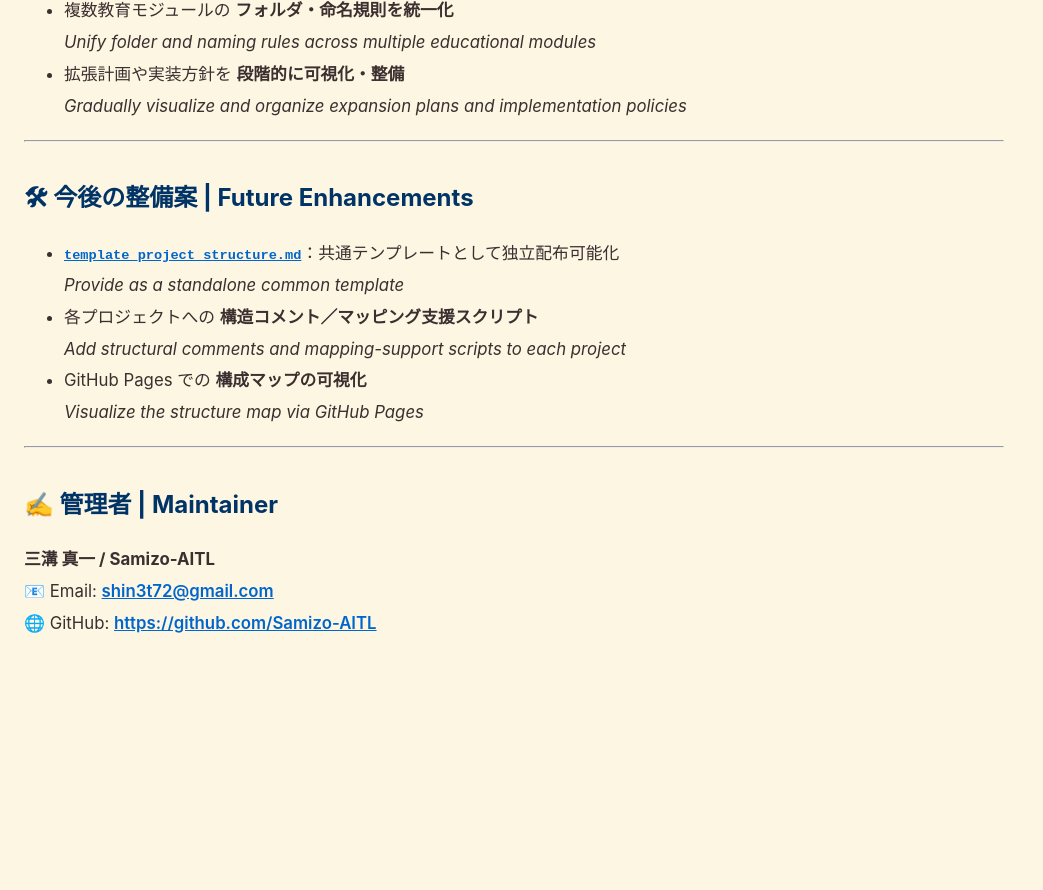
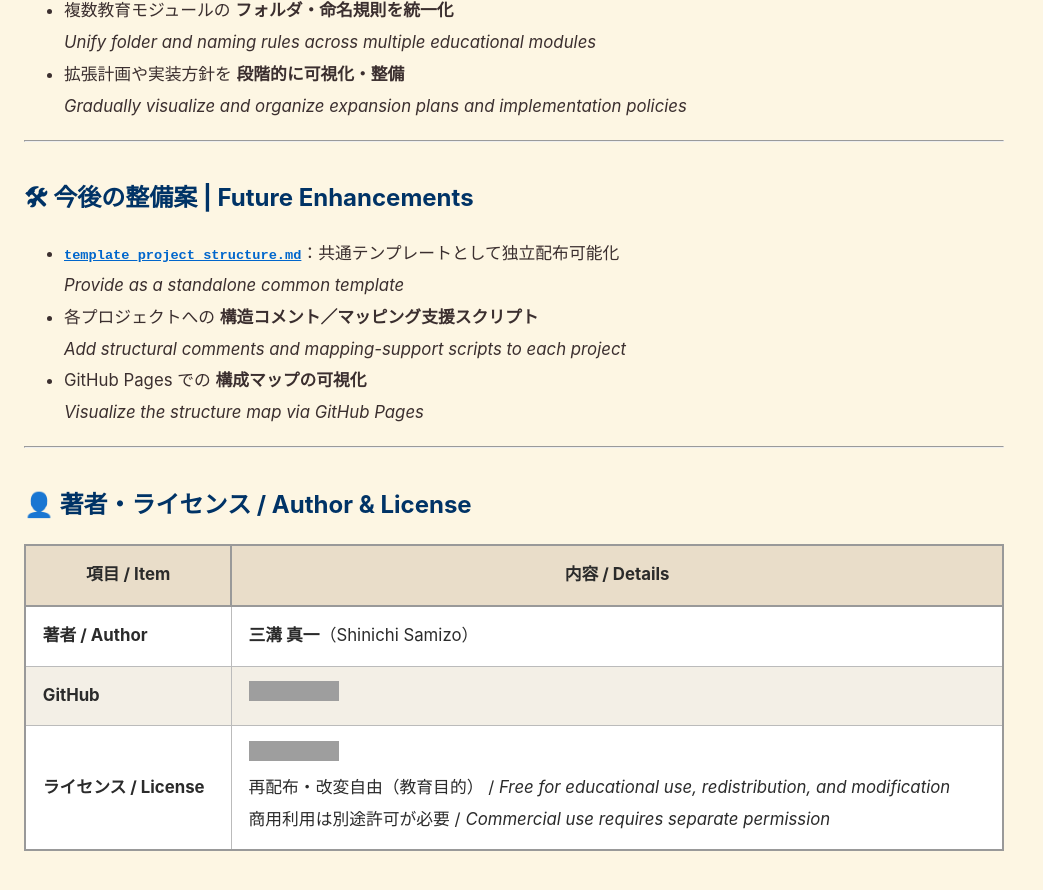
Before and after one commit to Samizo-AITL/SamizoGPT, a Jekyll site: the page built from Project Design Hub/index.md, in a window 1280 px wide and 900 px high, scrolled down 1142 px. Shown: the top 890 px of the window, without its empty margins (0-1043 px from the left). Built offline with Jekyll 4.4.1, drawn with Linux system fonts in a browser that asks for light colours; before the commit the page ends 1831 px from its top, so only the background shows below that; grey boxes are pictures that could not be loaded.

Commit message:
Update index.md

```diff
--- a/Project Design Hub/index.md
+++ b/Project Design Hub/index.md
@@ -52,7 +52,10 @@ title: Project Design Hub
 
 ---
 
-## ✍ 管理者 | Maintainer
-**三溝 真一 / Samizo-AITL**
-📧 Email: [shin3t72@gmail.com](mailto:shin3t72@gmail.com)
-🌐 GitHub: [https://github.com/Samizo-AITL](https://github.com/Samizo-AITL)
+## 👤 **著者・ライセンス / Author & License**
+
+| **項目 / Item** | **内容 / Details** |
+|-----------------|--------------------|
+| **著者 / Author** | **三溝 真一**（Shinichi Samizo） |
+| **GitHub** | [![GitHub](https://img.shields.io/badge/GitHub-Samizo--AITL-blue?style=for-the-badge&logo=github)](https://github.com/Samizo-AITL) |
+| **ライセンス / License** | [![Hybrid License](https://img.shields.io/badge/license-Hybrid-blueviolet?style=for-the-badge)](./#-ライセンス--license) <br> 再配布・改変自由（教育目的） / *Free for educational use, redistribution, and modification* <br> 商用利用は別途許可が必要 / *Commercial use requires separate permission* |
```
